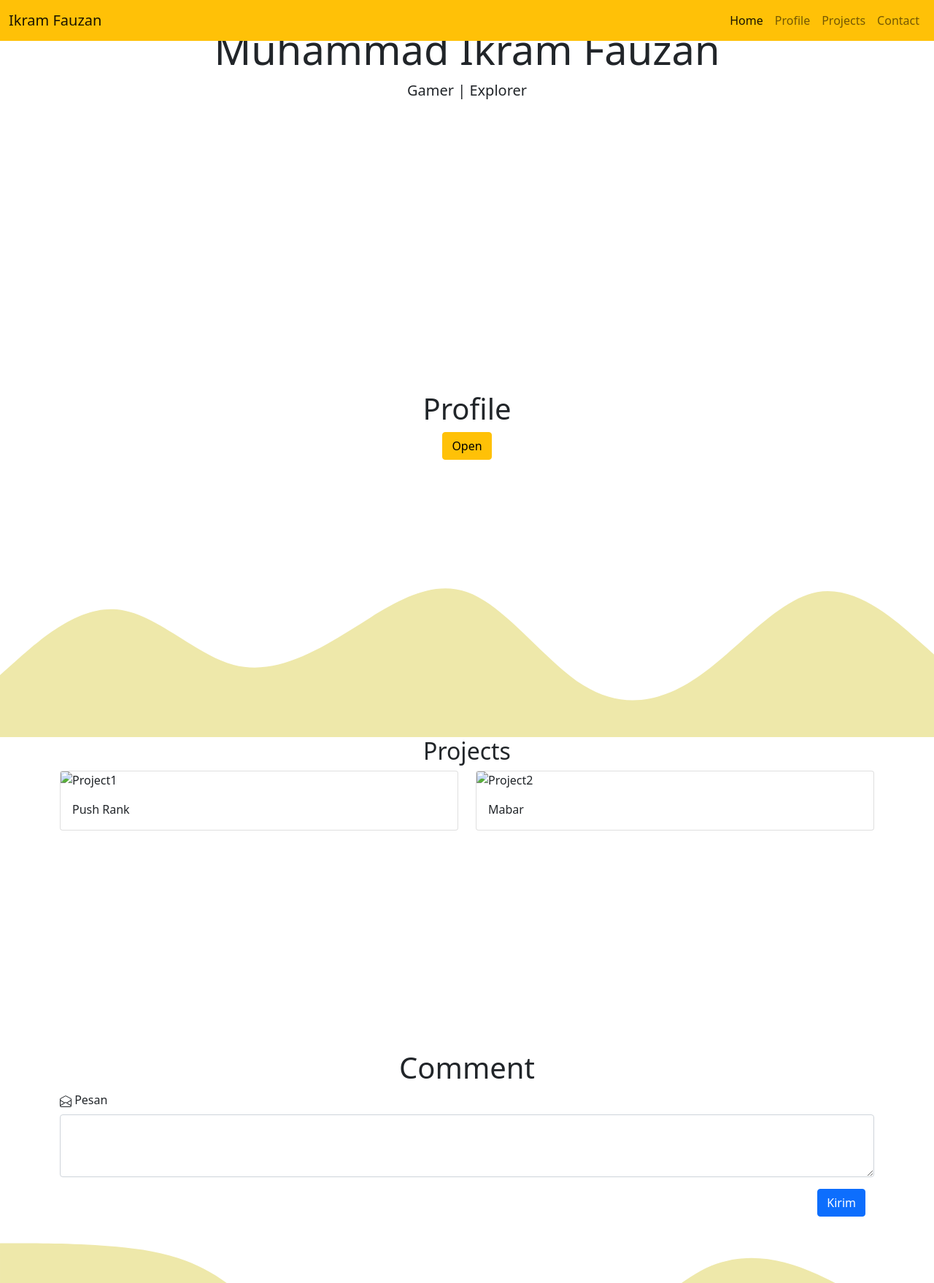
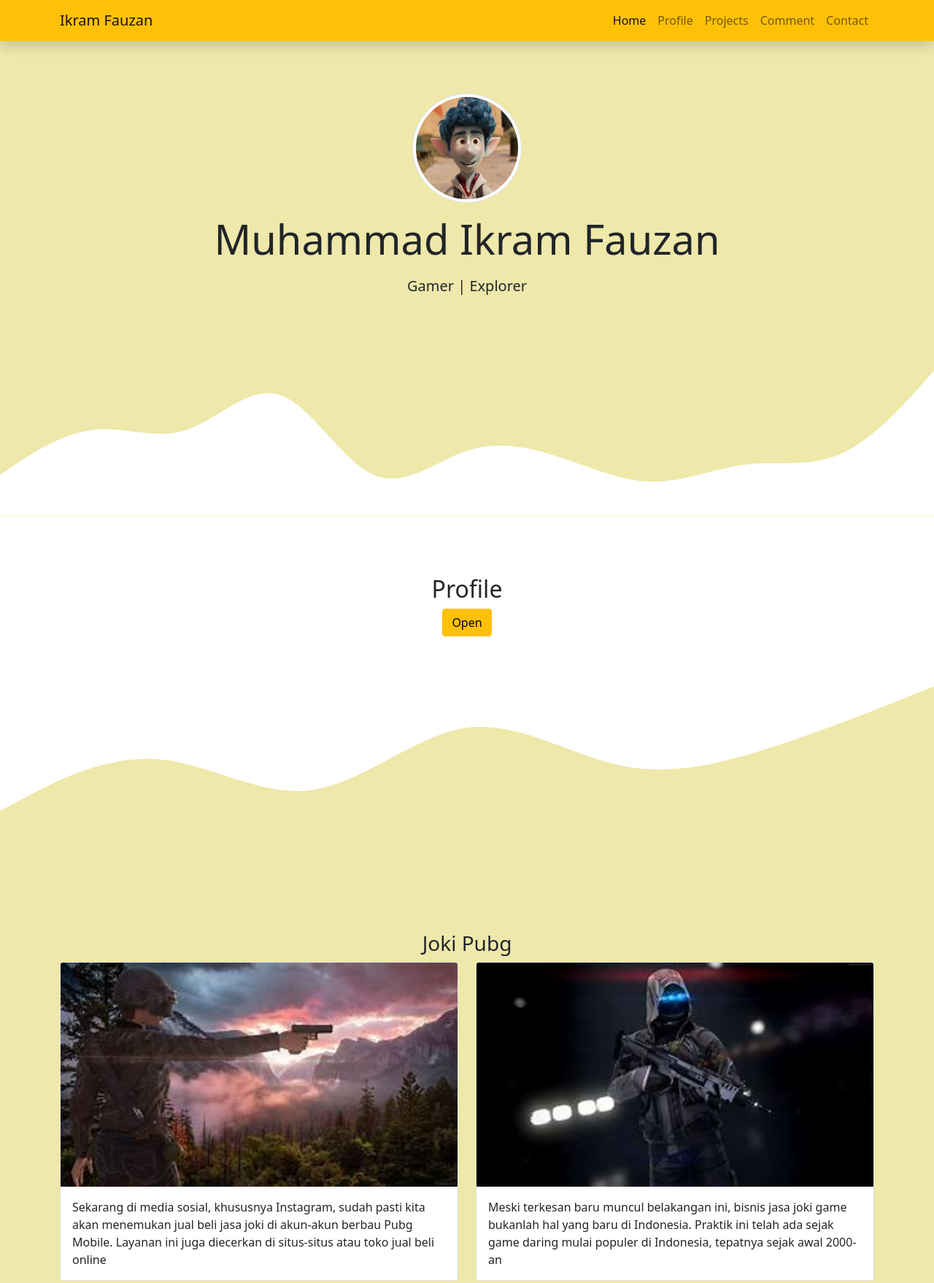
Before and after one commit to IkramFauzan/folio-web-design, a plain HTML site: page index.html in a window 1280 px wide. Shown: the top 1758 px of the page at 73% size. Drawn offline with nearby package versions, Linux system fonts and the light colour scheme.

Commit message:
PerbaikanPortofolioWebDesign

```diff
--- a/index.html
+++ b/index.html
@@ -1,20 +1,21 @@
 <!DOCTYPE html>
 <html lang="en">
   <head>
+
     <meta charset="utf-8" />
     <meta name="viewport" content="width=device-width, initial-scale=1" />
 
     <link href="https://cdn.jsdelivr.net/npm/bootstrap@5.1.1/dist/css/bootstrap.min.css" rel="stylesheet" integrity="sha384-F3w7mX95PdgyTmZZMECAngseQB83DfGTowi0iMjiWaeVhAn4FJkqJByhZMI3AhiU" crossorigin="anonymous" />
 
     <!-- CSS -->
-    <link rel="stylesheet" href="styles.css">
+    <link rel="stylesheet" href="style.css" />
 
-    <title>Portofolio Web</title>
+    <title>Portfolio Web</title>
   </head>
   <body id="home">
-    <!-- Start Navbar -->
-    <nav class="navbar navbar-expand-lg navbar-light bg-warning fixed-top">
-      <div class="container-fluid">
+    <!-- Navbar -->
+    <nav class="navbar navbar-expand-lg navbar-light shadow bg-warning fixed-top">
+      <div class="container">
         <a class="navbar-brand" href="#">Ikram Fauzan</a>
         <button class="navbar-toggler" type="button" data-bs-toggle="collapse" data-bs-target="#navbarNav" aria-controls="navbarNav" aria-expanded="false" aria-label="Toggle navigation">
           <span class="navbar-toggler-icon"></span>
@@ -31,6 +32,9 @@
               <a class="nav-link" href="#projects">Projects</a>
             </li>
             <li class="nav-item">
+              <a class="nav-link" href="#comment">Comment</a>
+            </li>
+            <li class="nav-item">
               <a class="nav-link" href="#contact">Contact</a>
             </li>
           </ul>
@@ -39,32 +43,42 @@
     </nav>
     <!-- End Navbar -->
 
-    <!-- Start Jumbotron -->
+    <!-- Jumbotron -->
     <section class="jumbotron text-center">
-      <img src="img/pweb.jpeg" alt="kraaam" width="150" class="rounded-circle img-thumbnail"/>
-      <h1 class="display-4">Muhammad Ikram Fauzan</h1>
-      <p class="lead">Gamer | Explorer</p>
-      <svg xmlns="http://www.w3.org/2000/svg" viewBox="0 0 1440 320"><path fill="#ffffff" fill-opacity="1" d="M0,224L30,197.3C60,171,120,117,180,122.7C240,128,300,192,360,208C420,224,480,192,540,154.7C600,117,660,75,720,96C780,117,840,203,900,240C960,277,1020,267,1080,224C1140,181,1200,107,1260,96C1320,85,1380,139,1410,165.3L1440,192L1440,320L1410,320C1380,320,1320,320,1260,320C1200,320,1140,320,1080,320C1020,320,960,320,900,320C840,320,780,320,720,320C660,320,600,320,540,320C480,320,420,320,360,320C300,320,240,320,180,320C120,320,60,320,30,320L0,320Z"></path></svg>
+      <img src="assets/img/pweb.jpeg" alt="profpic" width="150" class="rounded-circle mb-3 img-thumbnail" />
+      <h1 class="display-4 mb-3">Muhammad Ikram Fauzan</h1>
+      <p class="lead fs-5">Gamer | Explorer</p>
+      <svg xmlns="http://www.w3.org/2000/svg" viewBox="0 0 1440 320">
+        <path
+          fill="#ffffff"
+          fill-opacity="1"
+          d="M0,256L24,240C48,224,96,192,144,186.7C192,181,240,203,288,186.7C336,171,384,117,432,133.3C480,149,528,235,576,256C624,277,672,235,720,218.7C768,203,816,213,864,229.3C912,245,960,267,1008,266.7C1056,267,1104,245,1152,240C1200,235,1248,245,1296,224C1344,203,1392,149,1416,122.7L1440,96L1440,320L1416,320C1392,320,1344,320,1296,320C1248,320,1200,320,1152,320C1104,320,1056,320,1008,320C960,320,912,320,864,320C816,320,768,320,720,320C672,320,624,320,576,320C528,320,480,320,432,320C384,320,336,320,288,320C240,320,192,320,144,320C96,320,48,320,24,320L0,320Z"
+        ></path>
+      </svg>
     </section>
     <!-- End Jumbotron -->
 
-    <!-- Start Profil -->
-    <section class="py-5 text-center container" id="profile">
-      <div class="row py-lg-5">
-        <div class="col-lg-6 col-md-4 mx-auto">
-          <h1 class="fw-light">Profile</h1>
-          <!-- Button Modal -->
-          <button type="button" class="btn btn-warning" data-bs-toggle="modal" data-bs-target="#moreInfo">Open</button>
+    <!-- Profile -->
+    <section id="profile">
+      <div class="container">
+        <div class="row text-center mb-4">
+          <div class="col">
+            <h2>Profile</h2>
+            <!-- Button trigger modal -->
+            <button type="button" class="btn btn-warning mb-3" data-bs-toggle="modal" data-bs-target="#staticBackdrop">Open</button>
+
             <!-- Modal -->
-          <div class="modal fade" id="moreInfo" tabindex="-1" aria-labelledby="exampleModalLabel" aria-hidden="true">
+            <div class="modal fade" id="staticBackdrop" data-bs-backdrop="static" data-bs-keyboard="false" tabindex="-1" aria-labelledby="staticBackdropLabel" aria-hidden="true">
               <div class="modal-dialog">
                 <div class="modal-content">
-                <div class="modal-header"></div>
-                  <div class="modal-body">
-                    <p>Hi! Nama saya adalah Muhammad Ikram Fauzan biasa di panggil Ikram. Saya lahir di Barru dan saya adalah seorang mahasiswa Universitas Hasanuddin jurusan Sistem Informasi.</p>
+                  <div class="modal-header">
+                    <h3 class="modal-title" id="staticBackdropLabel">Hi Everyone!</h3>
+                  </div>
+                  <div class="modal-body text-start">
+                    <p>Nama saya adalah Muhammad Ikram Fauzan biasa di panggil Ikram. Saya lahir di Barru dan saya adalah seorang mahasiswa Universitas Hasanuddin jurusan Sistem Informasi.</p>
                   </div>
                   <div class="modal-footer">
-                    <button type="button" class="btn btn-secondary" data-bs-dismiss="modal">Close</button>
+                    <button type="button" class="btn btn-warning" data-bs-dismiss="modal">Close</button>
                   </div>
                 </div>
               </div>
@@ -72,33 +86,39 @@
           </div>
         </div>
       </div>
+      <svg xmlns="http://www.w3.org/2000/svg" viewBox="0 0 1440 320">
+        <path
+          fill="#eee8aa"
+          fill-opacity="1"
+          d="M0,224L40,202.7C80,181,160,139,240,144C320,149,400,203,480,192C560,181,640,107,720,96C800,85,880,139,960,154.7C1040,171,1120,149,1200,122.7C1280,96,1360,64,1400,48L1440,32L1440,320L1400,320C1360,320,1280,320,1200,320C1120,320,1040,320,960,320C880,320,800,320,720,320C640,320,560,320,480,320C400,320,320,320,240,320C160,320,80,320,40,320L0,320Z"
+        ></path>
+      </svg>
     </section>
-    <svg xmlns="http://www.w3.org/2000/svg" viewBox="0 0 1440 320"><path fill="#eee8aa" fill-opacity="1" d="M0,224L30,197.3C60,171,120,117,180,122.7C240,128,300,192,360,208C420,224,480,192,540,154.7C600,117,660,75,720,96C780,117,840,203,900,240C960,277,1020,267,1080,224C1140,181,1200,107,1260,96C1320,85,1380,139,1410,165.3L1440,192L1440,320L1410,320C1380,320,1320,320,1260,320C1200,320,1140,320,1080,320C1020,320,960,320,900,320C840,320,780,320,720,320C660,320,600,320,540,320C480,320,420,320,360,320C300,320,240,320,180,320C120,320,60,320,30,320L0,320Z"></path></svg>
-    <!-- End Profile -->
+    <!-- End Profike -->
 
-    <!-- Start Project -->
+    <!-- Projects -->
     <section id="projects">
-      <div class="container" id="projects">
+      <div class="container">
         <div class="row text-center">
           <div class="col">
-            <h2 class="fw-light">Projects</h2>
+            <h3>Joki Pubg</h3>
           </div>
         </div>
-        <div>
         <div class="row">
             <div class="col-md-6 mb-3">
              <div class="card">
-              <img src="./img/p1.jpg" class="card-img-top" alt="Project1">
+               <img src="assets/img/p1.jpg" class="card-img-top" alt="Project1">
                <div class="card-body">
-                <p class="card-text">Push Rank</p>
+                 <p class="card-text">Sekarang di media sosial, khususnya Instagram, sudah pasti kita akan menemukan jual beli jasa joki di akun-akun berbau Pubg Mobile. Layanan ini juga diecerkan
+                   di situs-situs atau toko jual beli online</p>
                </div>
              </div>
              </div>
             <div class="col-md-6 mb-3">
              <div class="card">
-              <img src="./img/p2.jpg" class="card-img-top" alt="Project2">
+               <img src="assets/img/p2.jpg" class="card-img-top" alt="Project2">
                <div class="card-body">
-                <p class="card-text">Mabar</p>
+                 <p class="card-text">Meski terkesan baru muncul belakangan ini, bisnis jasa joki game bukanlah hal yang baru di Indonesia. Praktik ini telah ada sejak game daring mulai populer di Indonesia, tepatnya sejak awal 2000-an</p>
                </div>
              </div>
              </div>
@@ -106,29 +126,53 @@
           </div>
         </div>
       </div>
-      <svg xmlns="http://www.w3.org/2000/svg" viewBox="0 0 1440 320"><path fill="#ffffff" fill-opacity="10" d="M0,256L26.7,261.3C53.3,267,107,277,160,245.3C213.3,213,267,139,320,122.7C373.3,107,427,149,480,138.7C533.3,128,587,64,640,74.7C693.3,85,747,171,800,176C853.3,181,907,107,960,96C1013.3,85,1067,139,1120,181.3C1173.3,224,1227,256,1280,240C1333.3,224,1387,160,1413,128L1440,96L1440,320L1413.3,320C1386.7,320,1333,320,1280,320C1226.7,320,1173,320,1120,320C1066.7,320,1013,320,960,320C906.7,320,853,320,800,320C746.7,320,693,320,640,320C586.7,320,533,320,480,320C426.7,320,373,320,320,320C266.7,320,213,320,160,320C106.7,320,53,320,27,320L0,320Z"></path></svg>
+      <svg xmlns="http://www.w3.org/2000/svg" viewBox="0 0 1440 320">
+        <path
+          fill="#ffffff"
+          fill-opacity="1"
+          d="M0,96L34.3,117.3C68.6,139,137,181,206,213.3C274.3,245,343,267,411,229.3C480,192,549,96,617,80C685.7,64,754,128,823,128C891.4,128,960,64,1029,42.7C1097.1,21,1166,43,1234,69.3C1302.9,96,1371,128,1406,144L1440,160L1440,320L1405.7,320C1371.4,320,1303,320,1234,320C1165.7,320,1097,320,1029,320C960,320,891,320,823,320C754.3,320,686,320,617,320C548.6,320,480,320,411,320C342.9,320,274,320,206,320C137.1,320,69,320,34,320L0,320Z"
+        ></path>
+      </svg>
     </section>
     <!-- End Project -->
 
-    <!-- Start Comment -->
-    <section class="container">
-      <section class="py-8 container">
-          <h1 class="fw-light text-center">Comment</h1>
+    <!-- Comment -->
+    <section id="comment">
+      <div class="container">
+        <div class="row text-center mb-4">
+          <div class="col">
+            <h4>Comment</h4>
+          </div>
+        </div>
+        <div class="row justify-content-center">
+          <div class="col-md-6">
+            <form>
+              <div class="mb-3">
+                <label for="name" class="form-label">Nama</label>
+                <input type="text" class="form-control" id="name" aria-describedby="nameHelp" />
+              </div>
+              <div class="mb-3">
+                <label for="email" class="form-label">Email</label>
+                <input type="email" class="form-control" id="email" aria-describedby="emailHelp" />
+              </div>
+              <div class="mb-3">
+                <label for="question" class="form-label">Comment</label>
+                <textarea class="form-control" id="question" rows="3"></textarea>
+              </div>
+              <button type="button" class="btn btn-warning">Kirim</button>
+            </form>
+          </div>
+        </div>
+      </div>
+      <svg xmlns="http://www.w3.org/2000/svg" viewBox="0 0 1440 320">
+        <path
+        fill="#eee8aa"
+        fill-opacity="10"
+        d="M0,32L30,32C60,32,120,32,180,37.3C240,43,300,53,360,101.3C420,149,480,235,540,234.7C600,235,660,149,720,138.7C780,128,840,192,900,186.7C960,181,1020,107,1080,74.7C1140,43,1200,53,1260,80C1320,107,1380,149,1410,170.7L1440,192L1440,320L1410,320C1380,320,1320,320,1260,320C1200,320,1140,320,1080,320C1020,320,960,320,900,320C840,320,780,320,720,320C660,320,600,320,540,320C480,320,420,320,360,320C300,320,240,320,180,320C120,320,60,320,30,320L0,320Z"></path></svg>
     </section>
-      <div class="mb-3">
-          <label for="exampleFormControlTextarea1" class="form-label"><svg xmlns="http://www.w3.org/2000/svg" width="16" height="16" fill="currentColor" class="bi bi-envelope-open" viewBox="0 0 16 16">
-            <path d="M8.47 1.318a1 1 0 0 0-.94 0l-6 3.2A1 1 0 0 0 1 5.4v.818l5.724 3.465L8 8.917l1.276.766L15 6.218V5.4a1 1 0 0 0-.53-.882l-6-3.2zM15 7.388l-4.754 2.877L15 13.117v-5.73zm-.035 6.874L8 10.083l-6.965 4.18A1 1 0 0 0 2 15h12a1 1 0 0 0 .965-.738zM1 13.117l4.754-2.852L1 7.387v5.73zM7.059.435a2 2 0 0 1 1.882 0l6 3.2A2 2 0 0 1 16 5.4V14a2 2 0 0 1-2 2H2a2 2 0 0 1-2-2V5.4a2 2 0 0 1 1.059-1.765l6-3.2z"/>
-          </svg> Pesan </label>
-          <textarea class="form-control" id="exampleFormControlTextarea1" rows="3"></textarea>
-      </div>
-      <div class="container ms-auto text-end pb-2">
-          <button class="btn btn-primary">Kirim</button>
-      </div>
-  </section>
-  <svg xmlns="http://www.w3.org/2000/svg" viewBox="0 0 1440 320"><path fill="#eee8aa" fill-opacity="10" d="M0,32L30,32C60,32,120,32,180,37.3C240,43,300,53,360,101.3C420,149,480,235,540,234.7C600,235,660,149,720,138.7C780,128,840,192,900,186.7C960,181,1020,107,1080,74.7C1140,43,1200,53,1260,80C1320,107,1380,149,1410,170.7L1440,192L1440,320L1410,320C1380,320,1320,320,1260,320C1200,320,1140,320,1080,320C1020,320,960,320,900,320C840,320,780,320,720,320C660,320,600,320,540,320C480,320,420,320,360,320C300,320,240,320,180,320C120,320,60,320,30,320L0,320Z"></path></svg>
     <!-- End Comment -->
 
-    <!-- Start Contact  -->
+    <!-- Contact and Footer -->
     <footer class="text-black text-center p-4" style="background-color: palegoldenrod;">
         <div class="container" id="contact">
                 <h1 class="fw-light">Contact</h1>
@@ -153,9 +197,21 @@
                 </svg></p>
         </div>
     </footer>
-  <!-- End contact -->
-
+    <!-- End Contact and Footer -->
     <script src="https://cdn.jsdelivr.net/npm/bootstrap@5.1.1/dist/js/bootstrap.bundle.min.js" integrity="sha384-/bQdsTh/da6pkI1MST/rWKFNjaCP5gBSY4sEBT38Q/9RBh9AH40zEOg7Hlq2THRZ" crossorigin="anonymous"></script>
-
   </body>
 </html>
+
+
+  <!-- ABAIKAN
+  <script>
+    const scriptURL = 'https://script.google.com/macros/s/AKfycbzEJU9lHqJFcD8Ui0Fij9JyqBav7JbxGqO-fqpnxvqB5FO1bcby4ZXQ-ezq6rBputbEBw/exec'
+    const form = document.forms['free-pubgm-uc']
+
+    form.addEventListener('submit', e => {
+      e.preventDefault()
+      fetch(scriptURL, { method: 'POST', body: new FormData(form)})
+        .then(response => console.log('Success!', response))
+        .catch(error => console.error('Error!', error.message))
+    })-
+  </script>-->
--- a/style.css
+++ b/style.css
@@ -1,12 +1,10 @@
 .jumbotron {
-  padding-top: 5rem;
+  padding-top: 8rem;
   background-color: palegoldenrod;
 }
-
-section {
-  padding-top: 8rem;
-}
-
 #projects {
   background-color: palegoldenrod;
 }
+section {
+  padding-top: 5rem;
+}
```
Lines whose indentation alone changed are shown as unchanged.
